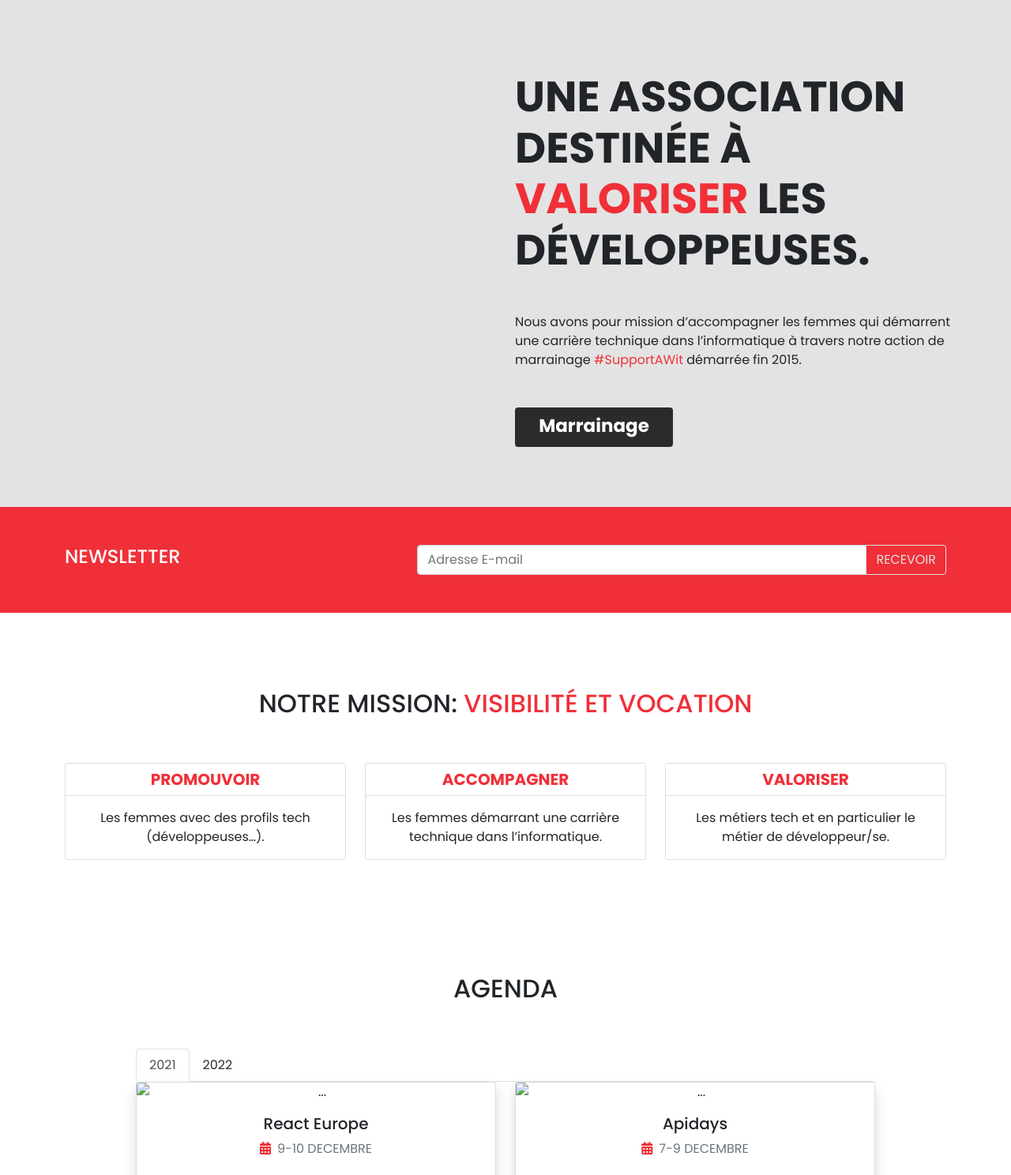
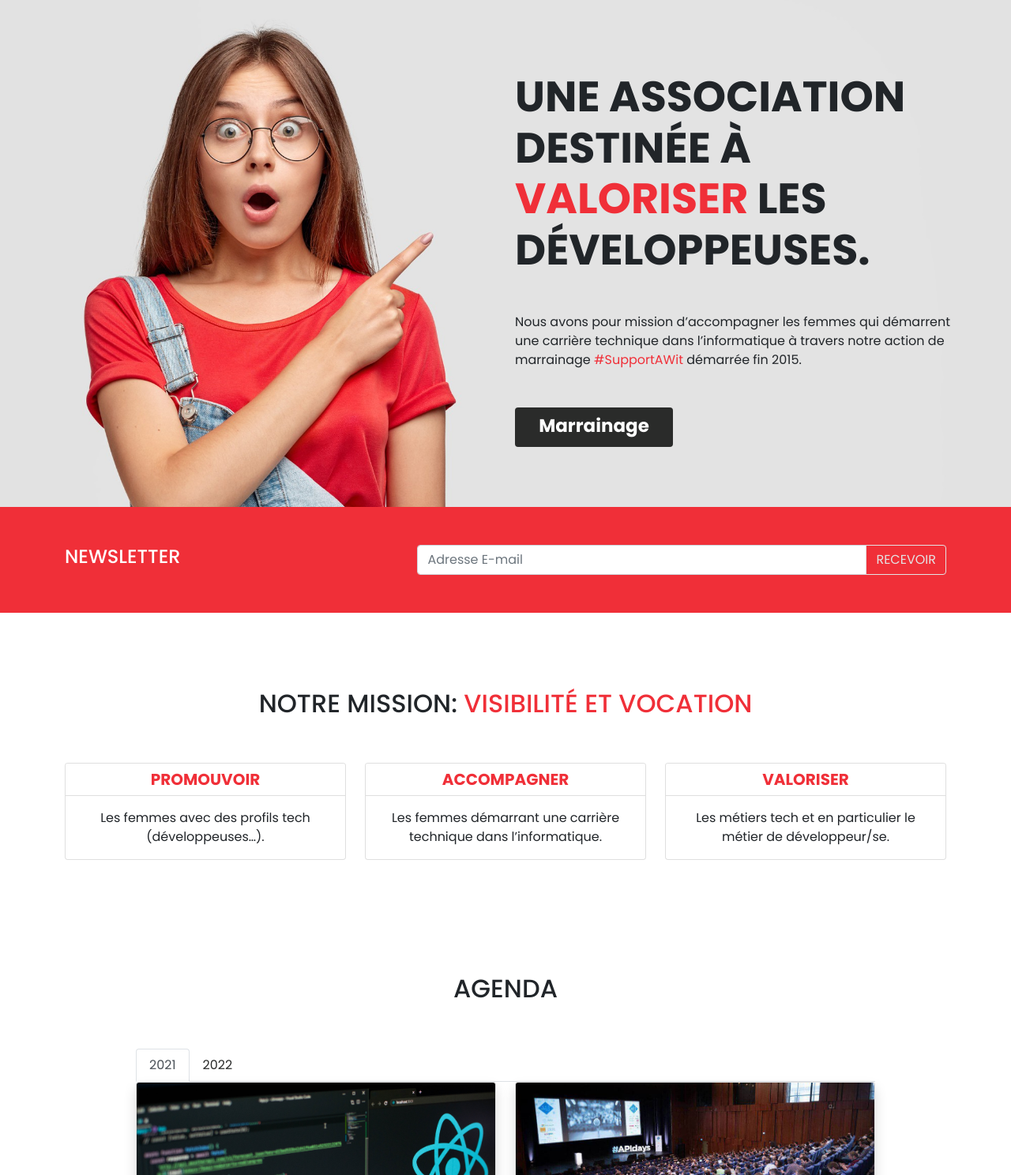
Before and after one commit to Anghyy/Women-In-Tech, a website: page index.html in a window 1280 px wide. Shown: the part 78-1566 px from the top of the page at 79% size. Drawn offline with nearby package versions, Linux system fonts and the light colour scheme; the site is published under a folder, as on GitHub Pages, so addresses that start at the root find nothing; files whose address does not match are found by name.

Commit message:
adjuting images format

```diff
--- a/index.html
+++ b/index.html
@@ -196,7 +196,7 @@
 
                         <div class="col">
                             <div class="card shadow rounded">
-                                <img src="/images/ReadtE.jpg" class="card-img-top " alt="...">
+                                <img src="./images/ReadtE.jpg" class="card-img-top " alt="...">
                                 <div class="card-body justify-content-between">
                                     <h5 class="card-title">React Europe</h5>
                                     <div class="d-flex justify-content-center my-2">
@@ -225,7 +225,7 @@
 
                         <div class="col">
                             <div class="card shadow rounded">
-                                <img src="/images/apidays.jpg" class="card-img-top" alt="...">
+                                <img src="./images/apidays.jpg" class="card-img-top" alt="...">
                                 <div class="card-body justify-content-between">
                                     <h5 class="card-title">Apidays</h5>
                                     <div class="d-flex justify-content-center my-2">
@@ -262,7 +262,7 @@
                     <div class="row row-cols-1 row-cols-md-2 g-4">
                         <div class="col">
                             <div class="card shadow rounded">
-                                <img src="/images/devoxx2.jpg" class="card-img-top" alt="...">
+                                <img src="./images/devoxx2.jpg" class="card-img-top" alt="...">
                                 <div class="card-body justify-content-between">
                                     <h5 class="card-title">Devoxx</h5>
                                     <div class="d-flex justify-content-center my-2">
@@ -290,7 +290,7 @@
 
                         <div class="col">
                             <div class="card shadow rounded">
-                                <img src="/images/JSWCONF.jfif" class="card-img-top" alt="...">
+                                <img src="./images/jswconf.jpg" class="card-img-top" alt="...">
                                 <div class="card-body justify-content-between">
                                     <h5 class="card-title">JS World Conference</h5>
                                     <div class="d-flex justify-content-center my-2">
--- a/scss/sections/_hero.scss
+++ b/scss/sections/_hero.scss
@@ -1,7 +1,7 @@
 @use '../custom' as *;
 
 .hero {
-    background-image: url("/images/hero.jpg");
+    background-image: url("./images/hero.jpg");
     background-repeat: no-repeat;
     background-attachment: scroll;
     background-position: top center;
```
Also changed, not shown: assets/css/style.css, images/jswconf.jpg (added).
